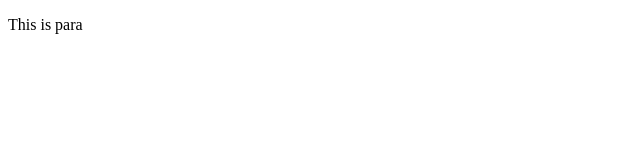
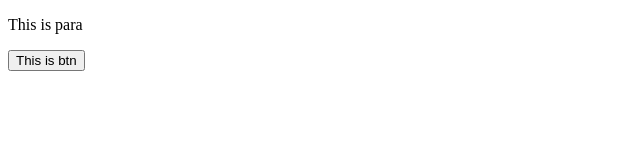
Before and after one commit to luckym99/git-test, a plain HTML site: page index.html in a window 1280 px wide. Shown: the whole page, without its empty margins (0-640 px from the left). Drawn offline with Linux system fonts and the light colour scheme.

Commit message:
third commit

```diff
--- a/index.html
+++ b/index.html
@@ -8,5 +8,8 @@
 </head>
 <body>
     <p>This is para</p>
+    <button>
+        This is btn
+    </button>
 </body>
 </html>
```
